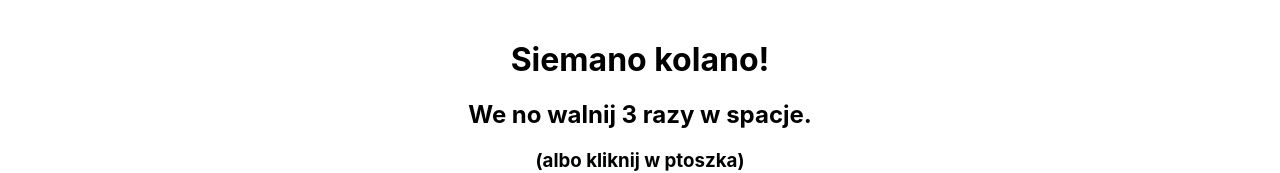
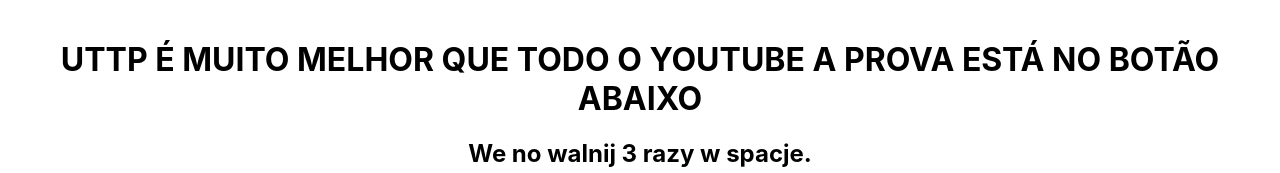
Before and after one commit to antiuttpbrasil7/antiuttpbrasil7.github.io, a plain HTML site: page index.html in a window 1280 px wide. Shown: the top 173 px of the page. Drawn offline with Linux system fonts and the light colour scheme.

Commit message:
Update index.html

```diff
--- a/index.html
+++ b/index.html
@@ -83,7 +83,7 @@
 <noscript>Po coś tego JavaScript wyłączył bamboszu!</noscript>
 <template>
   <div class='hello-message'>
-    <h1>Siemano kolano!</h1>
+    <h1>UTTP É MUITO MELHOR QUE TODO O YOUTUBE A PROVA ESTÁ NO BOTÃO ABAIXO</h1>
     <h2>We no walnij 3 razy w spacje.</h2>
     <h3>(albo kliknij w ptoszka)</h3>
 
```
